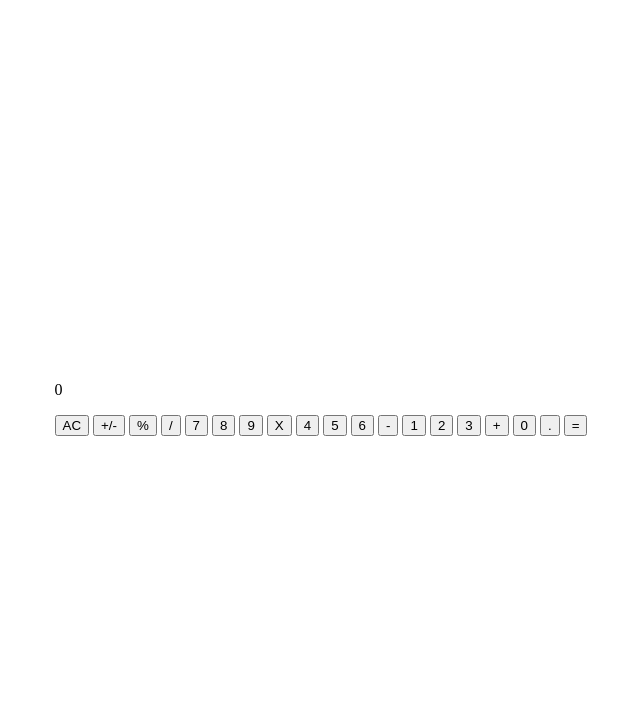
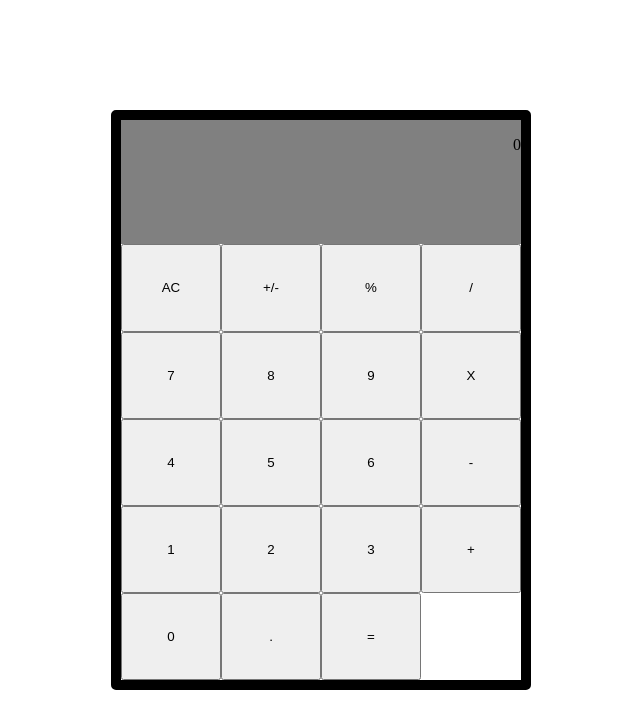
Before and after one commit to iysz18/Simple-Calculator, a plain HTML site: page index.html in a window 1280 px wide. Shown: the whole page, without its empty margins (319-959 px from the left). Drawn offline with Linux system fonts and the light colour scheme.

Commit message:
sized the buttons properly, added border for the calculator body, added gray background to display.

```diff
--- a/css/styles.css
+++ b/css/styles.css
@@ -10,4 +10,47 @@ body {
     height: 100vh;
 }
 
-/*  */
+#calculatorBody {
+    height: 35rem;
+    width: 25rem;
+
+    display: flex;
+    flex-direction: column;
+
+    /* for visualizing the container size */
+    border: solid 10px black;
+    border-radius: 5px;
+}
+
+#displayContainer {
+    height: 10rem;
+
+    /* for visualizing the container size */
+    background-color: gray;
+}
+
+/* settings for the result values inside the display container */
+#resultValues {text-align: right;}
+
+/* styling of the keypad and each button */
+#keypadContainer {
+    display: flex;
+    flex-wrap: wrap;
+
+    /* stretch this container to 100% available space */
+    height: 100%;
+
+    /* remove the blank spaces between the button created by the browser */
+    font-size: 0;
+}
+
+/* set size of each button */
+.btn {
+    width: calc(100% / 4);
+    height: calc(100% / 5);
+}
+
+/* set for the zero key the flex property */
+.btn.zero {
+    flex-grow: 1;
+}
```
